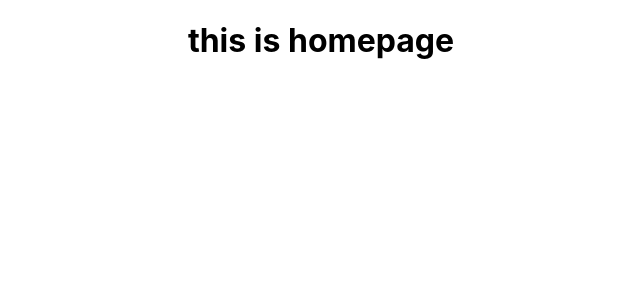
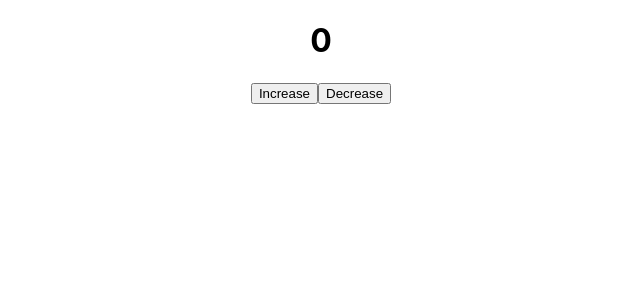
Before and after one commit to Shourov98hassan/counter-app, a React (Create React App) app: page / in a window 1280 px wide. Shown: the top 300 px of the page, without its empty margins (319-959 px from the left). Built offline with nearby package versions, Linux system fonts and the light colour scheme.

Commit message:
adding onclick event

```diff
--- a/src/components/Home/Home.js
+++ b/src/components/Home/Home.js
@@ -1,9 +1,23 @@
-import React from 'react';
+import React, { useState } from 'react';
 
 const Home = () => {
+    const [count,setCount] = useState(0);
+
+    const handleIncrease=()=>{
+        const counts = count+1;
+        setCount(counts);
+    }
+
+    const handleDecrease=()=>{
+        const counts = count-1;
+        setCount(counts);
+    }
+
     return (
         <div>
-            <h1>this is homepage</h1>
+           <h1>{count}</h1>
+           <button onClick={handleIncrease}>Increase</button>
+           <button onClick={handleDecrease}>Decrease</button>
         </div>
     );
 };
```
